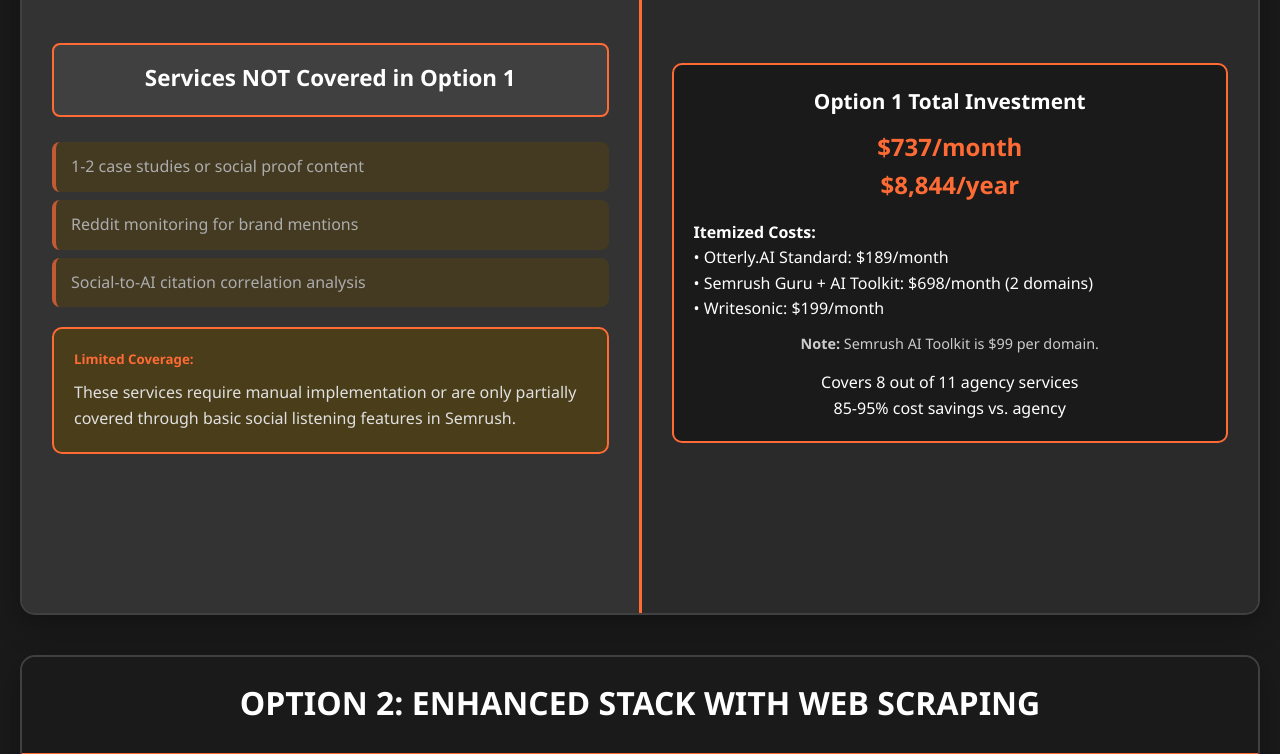
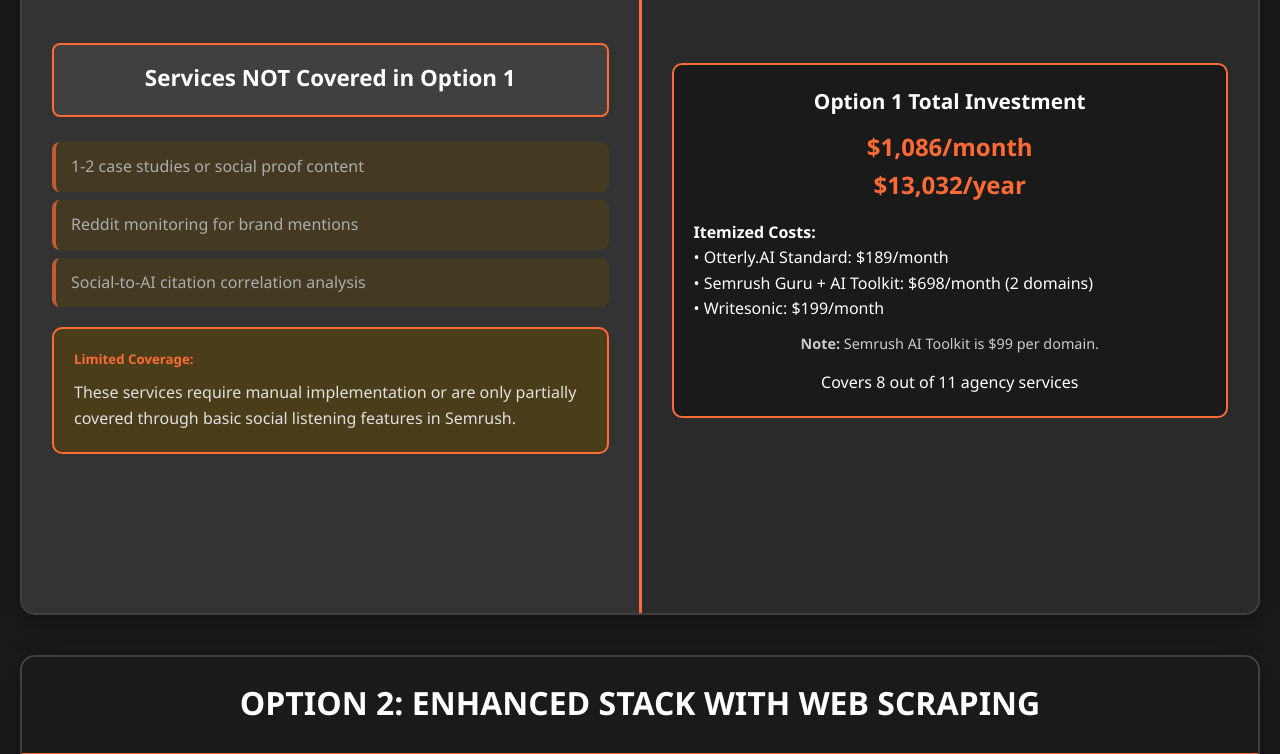
Before and after one commit to LoupDM/aeo_report, a plain HTML site: page index.html in a window 1280 px wide. Shown: the part 2360-3114 px from the top of the page. Drawn offline with Linux system fonts and the light colour scheme.

Commit message:
Update index.html

```diff
--- a/index.html
+++ b/index.html
@@ -413,8 +413,8 @@
                 <div class="internal-service">
                     <div class="cost-summary">
                         <h4>Option 1 Total Investment</h4>
-                        <div class="cost-highlight">$737/month</div>
-                        <div class="cost-highlight">$8,844/year</div>
+                        <div class="cost-highlight">$1,086/month</div>
+                        <div class="cost-highlight">$13,032/year</div>
                         <div style="margin-top: 15px; text-align: left;">
                             <strong>Itemized Costs:</strong><br>
                             • Otterly.AI Standard: $189/month<br>
@@ -425,7 +425,6 @@
                             <strong>Note:</strong> Semrush AI Toolkit is $99 per domain.
                         </div>
                         <p style="margin-top: 15px;">Covers 8 out of 11 agency services<br>
-                        85-95% cost savings vs. agency</p>
                     </div>
                 </div>
             </div>
@@ -520,7 +519,6 @@
                             <strong>*Apify Compute Costs:</strong> $39/month includes $39 in platform credits. Additional usage charged at $0.4 per Compute Unit (CU). Typical social media scraping: 0.1-0.5 CUs per 100 posts. Estimate $10-30/month additional for moderate usage.
                         </div>
                         <p style="margin-top: 15px;">Covers ALL 11 agency services<br>
-                        90-96% cost savings vs. agency</p>
                     </div>
                 </div>
             </div>
```
